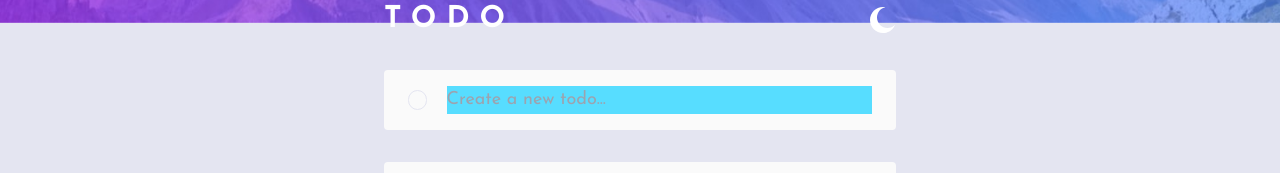
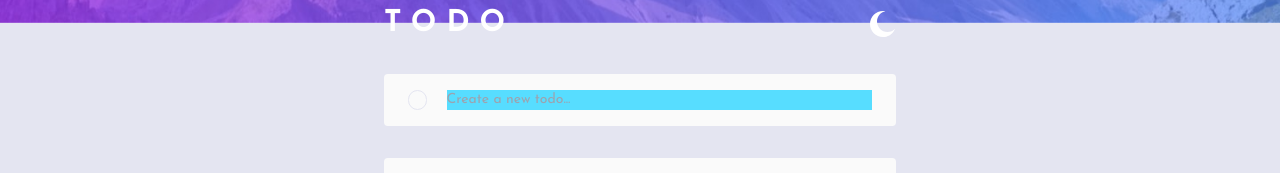
Before and after one commit to GraceYourCode/todo_app, a React (Vite) app: page / in a window 1280 px wide. Shown: the part 244-417 px from the top of the page. Built offline with nearby package versions, Linux system fonts and the light colour scheme.

Commit message:
imputing all functionalities

```diff
--- a/src/Components/Search_Bar.jsx
+++ b/src/Components/Search_Bar.jsx
@@ -35,7 +35,7 @@ const Search_Bar = ({ dark_Mode }) => {
 
   return (
     // here is the div container which holds the search bar and checkbox for the task
-    <div className={`${dark_Mode ? "bg-desaturated_Blue" : "bg-light_Grey"} px-3 md:px-4 lg:px-6 py-4 rounded text-sm md:text-lg flex gap-3.5 lg:gap-5 items-center`}>
+    <div className={`${dark_Mode ? "bg-desaturated_Blue" : "bg-light_Grey"} px-3 md:px-4 lg:px-6 py-4 rounded text-sm flex gap-3.5 lg:gap-5 items-center`}>
       <Check dark_mode={dark_Mode} check_Control={add_Task} task={task_Text} />
       <input type="text" placeholder="Create a new todo..." ref={task_Text}
         /*
--- a/src/Components/Task.jsx
+++ b/src/Components/Task.jsx
@@ -34,7 +34,7 @@ const Task = ({ dark_Mode, task, delete_Task }) => {
     <div className="flex px-3 md:px-4 lg:px-6 py-4 gap-5 items-center border-b-1 border-b-dark_Grey_Blue"
       onMouseOver={() => show_Del_Btn()} onMouseOut={() => cancel_Del_Btn()}>
       <Check dark_mode={dark_Mode} check_Control={checker_Event_Handler} completed={task.completed} />
-      <p className={`w-4/5 text-sm ${dark_Mode ? (task.completed ? "text-dark_Grey_Blue" : "text-light_Grey_Blue") :
+      <p className={`w-4/5 text-xs md:text-sm ${dark_Mode ? (task.completed ? "text-dark_Grey_Blue" : "text-light_Grey_Blue") :
         (task.completed ? "text-light_Mode_Dark_Grey_Blue" : "text-light_Mode_Very_Dark_Grey_Blue")}
       ${task.completed && "line-through"}`}>{task.task}</p>
       <button className="portrait:block hidden" ref={del_Btn} onClick={() => delete_Task(task.id)}>
```
